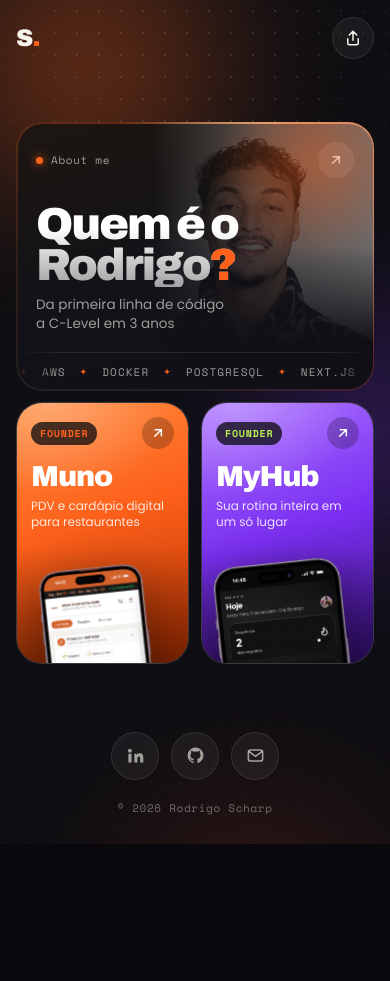
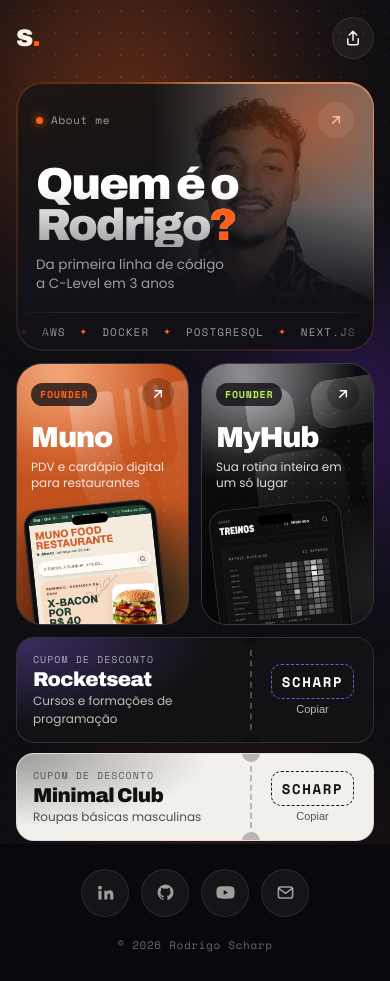
Before and after one commit to rodrigoscharp/Portfolio-Scharp, a Next.js app in the folder web/: page /links in a window 390 px wide. Before the commit the page ends 844 px from the top, so only its background shows below. Built offline with nearby package versions, Linux system fonts and the light colour scheme.

Commit message:
feat(links): prints novos em moldura de iPhone, fundo da marca nos cards, cupons Rocketseat e Minimal Club, YouTube e foto protegida

```diff
--- a/web/app/(links)/links.css
+++ b/web/app/(links)/links.css
@@ -489,6 +489,76 @@ img {
   z-index: -1;
 }
 
+/* Brand background: solid color, two slow glows, the brand symbol as a
+   fading gradient "shadow", and a dot grid. Only transforms animate. */
+.lt-product__bg {
+  overflow: hidden;
+}
+
+.lt-product__glow {
+  position: absolute;
+  width: 120%;
+  aspect-ratio: 1;
+  opacity: 0.75;
+  will-change: transform;
+}
+
+.lt-product__glow--a {
+  left: -55%;
+  top: -45%;
+  animation: lt-drift-a 16s ease-in-out infinite;
+}
+
+.lt-product__glow--b {
+  right: -60%;
+  bottom: -35%;
+  opacity: 0.6;
+  animation: lt-drift-b 20s ease-in-out infinite;
+}
+
+@keyframes lt-drift-a {
+  50% {
+    transform: translate(22%, 18%) scale(1.1);
+  }
+}
+
+@keyframes lt-drift-b {
+  50% {
+    transform: translate(-18%, -14%) scale(0.92);
+  }
+}
+
+.lt-product__mark {
+  position: absolute;
+  right: -22%;
+  top: 6%;
+  width: 92%;
+  aspect-ratio: 1;
+  background: linear-gradient(155deg, rgba(255, 255, 255, 0.34), rgba(255, 255, 255, 0.08) 45%, transparent 85%);
+  mask-size: contain;
+  mask-repeat: no-repeat;
+  mask-position: center;
+  -webkit-mask-size: contain;
+  -webkit-mask-repeat: no-repeat;
+  -webkit-mask-position: center;
+  transform: rotate(-8deg);
+}
+
+.lt-product__dots {
+  position: absolute;
+  inset: 0;
+  opacity: 0.18;
+  background-image: radial-gradient(rgba(255, 255, 255, 0.6) 1px, transparent 1.3px);
+  background-size: 14px 14px;
+  mask-image: radial-gradient(80% 70% at 70% 40%, #000 10%, transparent 75%);
+}
+
+@media (prefers-reduced-motion: reduce) {
+  .lt-product__glow {
+    animation: none;
+  }
+}
+
 /* Glossy top light + bottom shade so the phone sits in depth. */
 .lt-product__bg::after {
   content: "";
@@ -541,25 +611,185 @@ img {
   color: rgba(255, 255, 255, 0.85);
 }
 
+/* iPhone drawn in CSS around a raw app screenshot (393x852 viewport). */
 .lt-product__phone {
   position: absolute;
   /* Starts below the text block; the card's overflow crops the bottom. */
-  top: 57%;
+  top: 54%;
   left: 50%;
-  width: 104%;
+  width: 78%;
+  padding: 3.2%;
+  border-radius: 13% / 6%;
+  background: #0d0d10;
+  box-shadow:
+    inset 0 0 0 1px rgba(255, 255, 255, 0.14),
+    0 18px 30px rgba(0, 0, 0, 0.45);
   transform: translateX(-50%) rotate(-6deg);
-  filter: drop-shadow(0 18px 30px rgba(0, 0, 0, 0.45));
   transition: transform 0.6s cubic-bezier(0.22, 1, 0.36, 1);
   pointer-events: none;
 }
 
-.lt-product__phone img {
-  object-fit: contain;
+.lt-product__screen {
+  position: relative;
+  display: block;
+  overflow: hidden;
+  border-radius: 10% / 4.6%;
+}
+
+.lt-product__screen img {
+  object-fit: cover;
+  object-position: top;
+}
+
+.lt-product__island {
+  position: absolute;
+  top: 1.6%;
+  left: 50%;
+  width: 30%;
+  height: 3.4%;
+  transform: translateX(-50%);
+  border-radius: 999px;
+  background: #000;
 }
 
 .lt-product:active .lt-product__phone,
 .lt-product:hover .lt-product__phone {
   transform: translate(-50%, -10px) rotate(-2deg) scale(1.04);
+}
+
+/* ---------- Coupons ---------- */
+
+.lt-coupons {
+  display: grid;
+  gap: 10px;
+  margin-top: 12px;
+}
+
+/* A ticket: info on the left, a perforated cut, the code stub on the right. */
+.lt-coupon {
+  position: relative;
+  display: flex;
+  align-items: stretch;
+  min-height: 84px;
+  border-radius: 18px;
+  border: 1px solid rgba(255, 255, 255, 0.12);
+  color: #fff;
+  overflow: hidden;
+  text-decoration: none;
+  transition: transform 0.4s cubic-bezier(0.22, 1, 0.36, 1);
+}
+
+.lt-coupon:hover,
+.lt-coupon:active {
+  transform: translateY(-2px);
+}
+
+.lt-coupon::before {
+  content: "";
+  position: absolute;
+  inset: 0;
+  background: radial-gradient(90% 140% at 0% 0%, color-mix(in srgb, var(--coupon-accent) 38%, transparent), transparent 60%);
+  pointer-events: none;
+}
+
+.lt-coupon.is-light {
+  color: #111;
+  border-color: rgba(0, 0, 0, 0.08);
+}
+
+.lt-coupon__info {
+  position: relative;
+  display: flex;
+  flex: 1;
+  flex-direction: column;
+  justify-content: center;
+  gap: 2px;
+  padding: 14px 16px;
+  min-width: 0;
+}
+
+.lt-coupon__tag {
+  font-family: var(--font-space-mono), monospace;
+  font-size: 10px;
+  letter-spacing: 0.1em;
+  text-transform: uppercase;
+  opacity: 0.6;
+}
+
+.lt-coupon__brand {
+  font-family: var(--font-archivo), sans-serif;
+  font-variation-settings: "wdth" 120;
+  font-weight: 900;
+  font-size: 20px;
+  letter-spacing: -0.03em;
+  line-height: 1.05;
+}
+
+.lt-coupon__what {
+  font-size: 12px;
+  opacity: 0.72;
+}
+
+/* Perforation with two half-circle notches. */
+.lt-coupon__cut {
+  position: relative;
+  width: 0;
+  margin: 12px 0;
+  border-left: 2px dashed currentColor;
+  opacity: 0.25;
+}
+
+.lt-coupon__cut::before,
+.lt-coupon__cut::after {
+  content: "";
+  position: absolute;
+  left: -10px;
+  width: 18px;
+  height: 18px;
+  border-radius: 50%;
+  background: var(--lt-bg);
+}
+
+.lt-coupon__cut::before {
+  top: -22px;
+}
+
+.lt-coupon__cut::after {
+  bottom: -22px;
+}
+
+.lt-coupon__code {
+  position: relative;
+  display: flex;
+  flex-direction: column;
+  align-items: center;
+  justify-content: center;
+  gap: 4px;
+  width: 34%;
+  padding: 10px;
+  color: inherit;
+  background: transparent;
+  border: 0;
+  cursor: pointer;
+}
+
+.lt-coupon__value {
+  padding: 6px 10px;
+  border-radius: 10px;
+  border: 1.5px dashed var(--coupon-accent);
+  font-family: var(--font-space-mono), monospace;
+  font-size: 14px;
+  font-weight: 700;
+  letter-spacing: 0.12em;
+}
+
+.lt-coupon.is-light .lt-coupon__value {
+  border-color: #111;
+}
+
+.lt-coupon__copy {
+  font-size: 11px;
+  opacity: 0.7;
 }
 
 /* ---------- Socials + footer ---------- */
@@ -632,3 +862,12 @@ img {
     animation: none;
   }
 }
+
+/* Photos and screenshots can't be long-pressed, dragged or saved: a tap goes
+   to the card's link instead of the image menu. */
+.lt img {
+  -webkit-touch-callout: none;
+  -webkit-user-drag: none;
+  user-select: none;
+  pointer-events: none;
+}
--- a/web/components/links/LinkTree.tsx
+++ b/web/components/links/LinkTree.tsx
@@ -9,7 +9,8 @@ import {
   useSpring,
   type Variants,
 } from "framer-motion";
-import { LINK_CARDS, LINK_PROFILE, LINK_SOCIALS, type LinkCard } from "@/lib/links";
+import { INTRO_SECONDS, introPending } from "@/lib/intro";
+import { LINK_CARDS, LINK_COUPONS, LINK_PROFILE, LINK_SOCIALS, type Coupon, type LinkCard } from "@/lib/links";
 
 const EASE = [0.22, 1, 0.36, 1] as const;
 
@@ -91,7 +92,7 @@ function FeaturedCard({ card }: { card: LinkCard }) {
     <Card card={card} className="lt-featured">
       {card.image && (
         <span className="lt-featured__photo" aria-hidden>
-          <Image src={card.image} alt="" fill sizes="280px" priority />
+          <Image src={card.image} alt="" fill sizes="280px" priority draggable={false} />
         </span>
       )}
       <span className="lt-featured__glow" aria-hidden />
@@ -123,7 +124,21 @@ function FeaturedCard({ card }: { card: LinkCard }) {
 function ProductCard({ card }: { card: LinkCard }) {
   return (
     <Card card={card} className="lt-product">
-      <span className="lt-product__bg" style={{ background: card.bg }} aria-hidden />
+      <span className="lt-product__bg" style={{ background: card.bg }} aria-hidden>
+        {card.glow && (
+          <>
+            <span className="lt-product__glow lt-product__glow--a" style={{ background: `radial-gradient(closest-side, ${card.glow[0]}, transparent)` }} />
+            <span className="lt-product__glow lt-product__glow--b" style={{ background: `radial-gradient(closest-side, ${card.glow[1]}, transparent)` }} />
+          </>
+        )}
+        {card.mark && (
+          <span
+            className="lt-product__mark"
+            style={{ maskImage: `url(${card.mark})`, WebkitMaskImage: `url(${card.mark})` }}
+          />
+        )}
+        <span className="lt-product__dots" />
+      </span>
       <span className="lt-product__top">
         <span className="lt-pill" style={{ color: card.accent }}>
           {card.eyebrow}
@@ -133,8 +148,11 @@ function ProductCard({ card }: { card: LinkCard }) {
       <span className="lt-product__title">{card.title}</span>
       <span className="lt-product__sub">{card.subtitle}</span>
       {card.image && (
-        <span className="lt-product__phone" style={{ aspectRatio: card.aspect }} aria-hidden>
-          <Image src={card.image} alt="" fill sizes="(max-width: 480px) 50vw, 220px" />
+        <span className="lt-product__phone" aria-hidden>
+          <span className="lt-product__screen" style={{ aspectRatio: card.aspect }}>
+            <Image src={card.image} alt="" fill sizes="(max-width: 480px) 45vw, 200px" draggable={false} />
+            <span className="lt-product__island" />
+          </span>
         </span>
       )}
     </Card>
@@ -152,6 +170,11 @@ const SOCIAL_ICONS: Record<(typeof LINK_SOCIALS)[number]["id"], ReactNode> = {
       <path d="M12 2a10 10 0 0 0-3.16 19.49c.5.09.68-.22.68-.48v-1.7c-2.78.6-3.37-1.34-3.37-1.34-.45-1.16-1.11-1.47-1.11-1.47-.91-.62.07-.6.07-.6 1 .07 1.53 1.03 1.53 1.03.89 1.53 2.34 1.09 2.91.83.09-.65.35-1.09.63-1.34-2.22-.25-4.55-1.11-4.55-4.94 0-1.09.39-1.98 1.03-2.68-.1-.25-.45-1.27.1-2.65 0 0 .84-.27 2.75 1.02a9.56 9.56 0 0 1 5 0c1.91-1.29 2.75-1.02 2.75-1.02.55 1.38.2 2.4.1 2.65.64.7 1.03 1.59 1.03 2.68 0 3.84-2.34 4.69-4.57 4.94.36.31.68.92.68 1.85v2.75c0 .27.18.58.69.48A10 10 0 0 0 12 2Z" />
     </svg>
   ),
+  youtube: (
+    <svg viewBox="0 0 24 24" fill="currentColor" aria-hidden>
+      <path d="M23 7.2a3.6 3.6 0 0 0-2.5-2.6C18.3 4 12 4 12 4s-6.3 0-8.5.6A3.6 3.6 0 0 0 1 7.2 37 37 0 0 0 .5 12a37 37 0 0 0 .5 4.8 3.6 3.6 0 0 0 2.5 2.6C5.7 20 12 20 12 20s6.3 0 8.5-.6a3.6 3.6 0 0 0 2.5-2.6 37 37 0 0 0 .5-4.8 37 37 0 0 0-.5-4.8ZM9.7 15.1V8.9L15.2 12l-5.5 3.1Z" />
+    </svg>
+  ),
   email: (
     <svg viewBox="0 0 24 24" fill="none" stroke="currentColor" strokeWidth="2" strokeLinecap="round" strokeLinejoin="round" aria-hidden>
       <rect x="3" y="5" width="18" height="14" rx="3" />
@@ -159,6 +182,42 @@ const SOCIAL_ICONS: Record<(typeof LINK_SOCIALS)[number]["id"], ReactNode> = {
     </svg>
   ),
 };
+
+/* Partner coupon: tapping the card opens the store, tapping the code copies it. */
+function CouponCard({ c }: { c: Coupon }) {
+  const [copied, setCopied] = useState(false);
+  const dark = c.bg !== "#f2f0ea";
+  const copy = async (e: React.MouseEvent) => {
+    e.preventDefault();
+    e.stopPropagation();
+    try {
+      await navigator.clipboard.writeText(c.code);
+      setCopied(true);
+      setTimeout(() => setCopied(false), 1600);
+    } catch {}
+  };
+  return (
+    <motion.a
+      variants={item}
+      href={c.href}
+      target="_blank"
+      rel="noopener noreferrer"
+      className={`lt-coupon ${dark ? "" : "is-light"}`}
+      style={{ background: c.bg, ["--coupon-accent" as string]: c.accent }}
+    >
+      <span className="lt-coupon__info">
+        <span className="lt-coupon__tag">Cupom de desconto</span>
+        <span className="lt-coupon__brand">{c.brand}</span>
+        <span className="lt-coupon__what">{c.what}</span>
+      </span>
+      <span className="lt-coupon__cut" aria-hidden />
+      <button type="button" className="lt-coupon__code" onClick={copy} aria-label={`Copiar cupom ${c.code}`}>
+        <span className="lt-coupon__value">{c.code}</span>
+        <span className="lt-coupon__copy">{copied ? "Copiado ✓" : "Copiar"}</span>
+      </button>
+    </motion.a>
+  );
+}
 
 function Socials() {
   return (
@@ -223,7 +282,14 @@ export default function LinkTree() {
         <span className="lt-grain" />
       </div>
 
-      <motion.div className="lt-shell" variants={list} initial="hidden" animate="show">
+      <motion.div
+        className="lt-shell"
+        variants={list}
+        initial="hidden"
+        animate="show"
+        // Cards come in right after the opening animation when it plays.
+        transition={{ staggerChildren: 0.08, delayChildren: introPending() ? INTRO_SECONDS - 0.35 : 0.15 }}
+      >
         <motion.header className="lt-top" variants={item}>
           <span className="lt-mark" aria-hidden>
             S<span>.</span>
@@ -240,6 +306,12 @@ export default function LinkTree() {
           </motion.div>
         </nav>
 
+        <motion.section className="lt-coupons" variants={list} aria-label="Cupons de desconto">
+          {LINK_COUPONS.map((c) => (
+            <CouponCard key={c.id} c={c} />
+          ))}
+        </motion.section>
+
         <Socials />
 
         <motion.footer className="lt-foot" variants={item}>
--- a/web/lib/links.ts
+++ b/web/lib/links.ts
@@ -15,9 +15,12 @@ export type LinkCard = {
   image?: string;
   /** Phone mockup aspect ratio, for product cards. */
   aspect?: string;
-  /** Product cards: background gradient and accent color. */
+  /** Product cards: solid brand background, accent color, the brand symbol
+      drawn huge behind the phone, and two drifting glows. */
   bg?: string;
   accent?: string;
+  mark?: string;
+  glow?: [string, string];
 };
 
 export const LINK_PROFILE = {
@@ -30,6 +33,7 @@ export const LINK_PROFILE = {
 export const LINK_SOCIALS = [
   { id: "linkedin", label: "LinkedIn", href: "https://www.linkedin.com/in/rodrigoscharp" },
   { id: "github", label: "GitHub", href: "https://github.com/rodrigoscharp" },
+  { id: "youtube", label: "YouTube", href: "https://www.youtube.com/@rodrigoscharp" },
   { id: "email", label: "E-mail", href: "mailto:rodrigoscharp@gmail.com" },
 ] as const;
 
@@ -51,10 +55,12 @@ export const LINK_CARDS: LinkCard[] = [
     title: "Muno",
     subtitle: "PDV e cardápio digital para restaurantes",
     href: `https://munoapp.com.br?${UTM}`,
-    image: "/images/muno-mobile-v4.png",
-    aspect: "714 / 953",
-    bg: "linear-gradient(160deg,#ff8a3d 0%,#fd601a 45%,#b83200 100%)",
+    image: "/images/muno-iphone-app.jpg",
+    aspect: "393 / 852",
+    bg: "#c4521e",
     accent: "#fd601a",
+    mark: "/images/logos/muno-mark.png",
+    glow: ["#ff9a5c", "#1e3d2f"],
   },
   {
     id: "myhub",
@@ -63,9 +69,44 @@ export const LINK_CARDS: LinkCard[] = [
     title: "MyHub",
     subtitle: "Sua rotina inteira em um só lugar",
     href: `https://usemyhub.com?${UTM}`,
-    image: "/images/myhub-mobile-v2.png",
-    aspect: "581 / 921",
-    bg: "linear-gradient(160deg,#a970ff 0%,#7b2ff2 50%,#3b1180 100%)",
+    image: "/images/myhub-iphone-app.jpg",
+    aspect: "393 / 852",
+    bg: "#0b0b0d",
     accent: "#b8f04f",
+    mark: "/images/logos/myhub-mark.svg",
+    glow: ["#8c8c91", "#4a4a4f"],
   },
 ];
+
+/* Discount coupons from partners. Every code is the same: my surname. */
+export type Coupon = {
+  id: string;
+  brand: string;
+  what: string;
+  code: string;
+  href: string;
+  /** Card colors: background and accent. */
+  bg: string;
+  accent: string;
+};
+
+export const LINK_COUPONS: Coupon[] = [
+  {
+    id: "rocketseat",
+    brand: "Rocketseat",
+    what: "Cursos e formações de programação",
+    code: "SCHARP",
+    href: "https://www.rocketseat.com.br/oferta/influencer/v2/scharp",
+    bg: "#121214",
+    accent: "#8257e5",
+  },
+  {
+    id: "minimal",
+    brand: "Minimal Club",
+    what: "Roupas básicas masculinas",
+    code: "SCHARP",
+    href: "https://minimalclub.com.br",
+    bg: "#f2f0ea",
+    accent: "#111111",
+  },
+];
```
